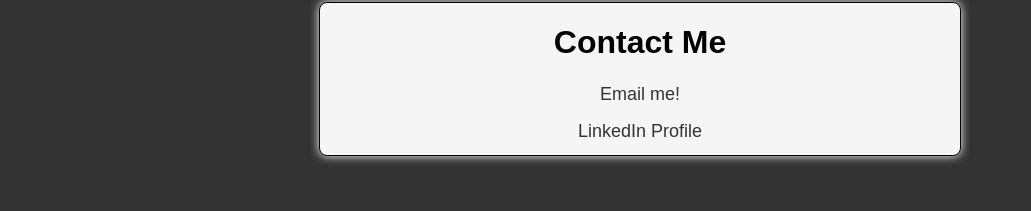
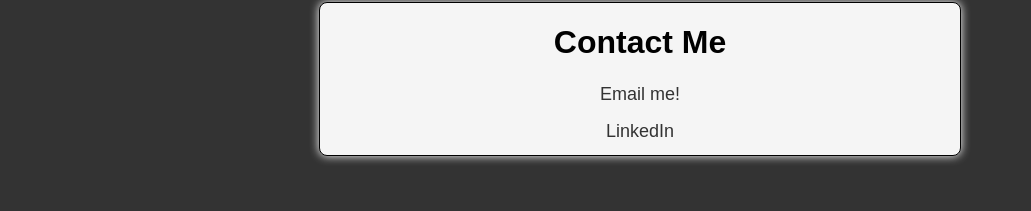
Before and after one commit to jgotti1/Shane-Fox-Portfolio, a React (Create React App) app: page /contact in a window 1280 px wide. Shown: the part 69-280 px from the top of the page, without its empty margins (0-1031 px from the left). Built offline with nearby package versions, Linux system fonts and the light colour scheme; the HTML template or start-up script is replaced by a standard one.

Commit message:
Changed something in contact

```diff
--- a/src/components/Contact.js
+++ b/src/components/Contact.js
@@ -15,7 +15,7 @@ function Contact() {
             target="_blank"
             rel="noopener noreferrer"
           >
-            LinkedIn Profile
+            LinkedIn
           </a>
         </p>
       </div>
```
